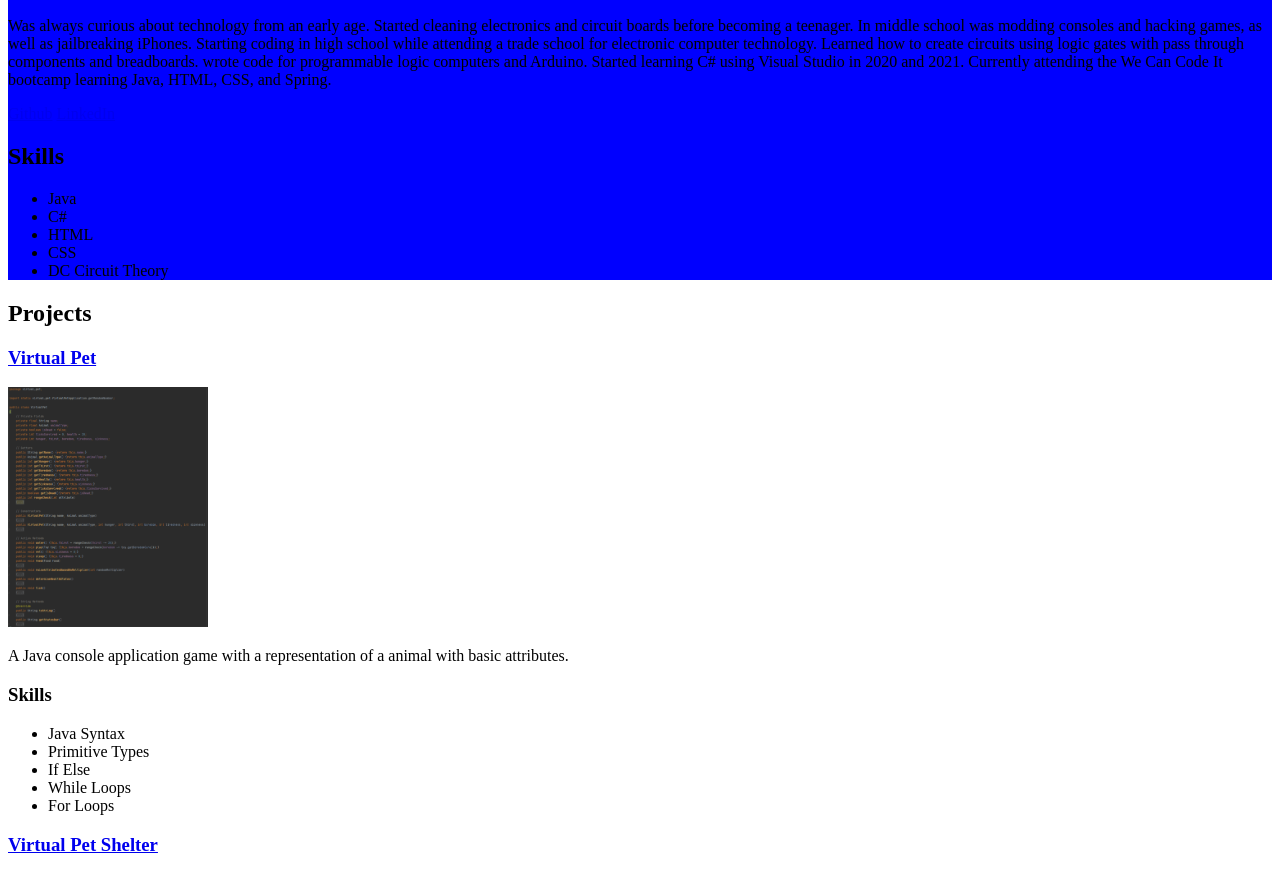
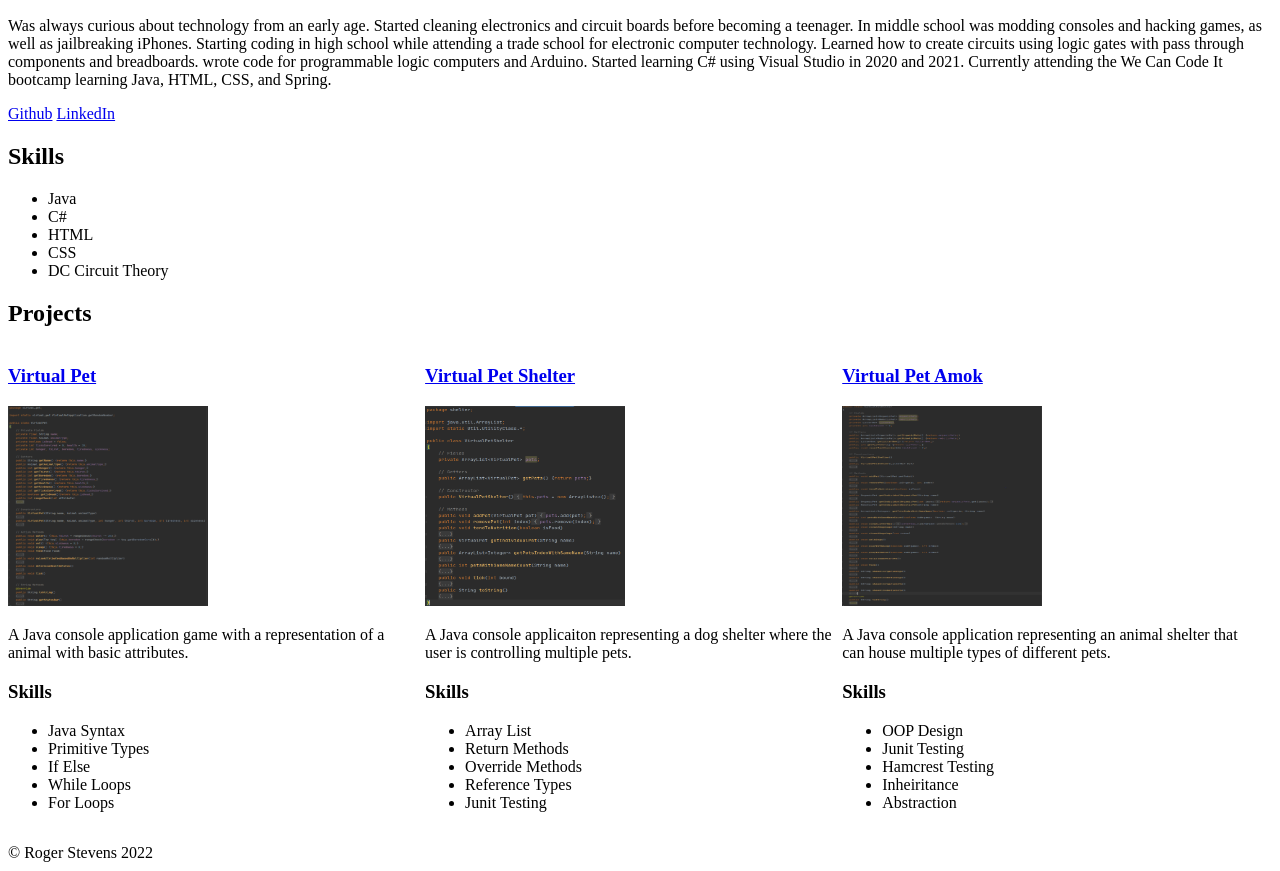
Before and after one commit to RogerStevens23/RogerStevens23.github.io, a plain HTML site: page index.html in a window 1280 px wide. Shown: the part 406-1277 px from the top of the page. Drawn offline with Linux system fonts and the light colour scheme.

Commit message:
Added selectors for page images, setting the correct size.

```diff
--- a/style.css
+++ b/style.css
@@ -1,20 +1,28 @@
-.about_me {
-    background-color: blue;
-}
-
 #about_me_img {
     width: 250px;
 }
 
+.project_header {
+    text-decoration: none;
+}
+
 .project_header:hover {
-    height: 100px;
+    height: 20px;
     width: 100px;
     color: #000;
     background-color: rgb(156, 154, 154);
-    padding: 20px;
+    padding: 1px;
     border: #000 solid;
 }
 
 .project_img {
+    height: 200px;
     width: 200px;
 }
+
+#section_projects_grid {
+    display: grid;
+    grid-template-columns: 33% 33% 33%;
+    grid-template-rows: auto;
+
+}
```
